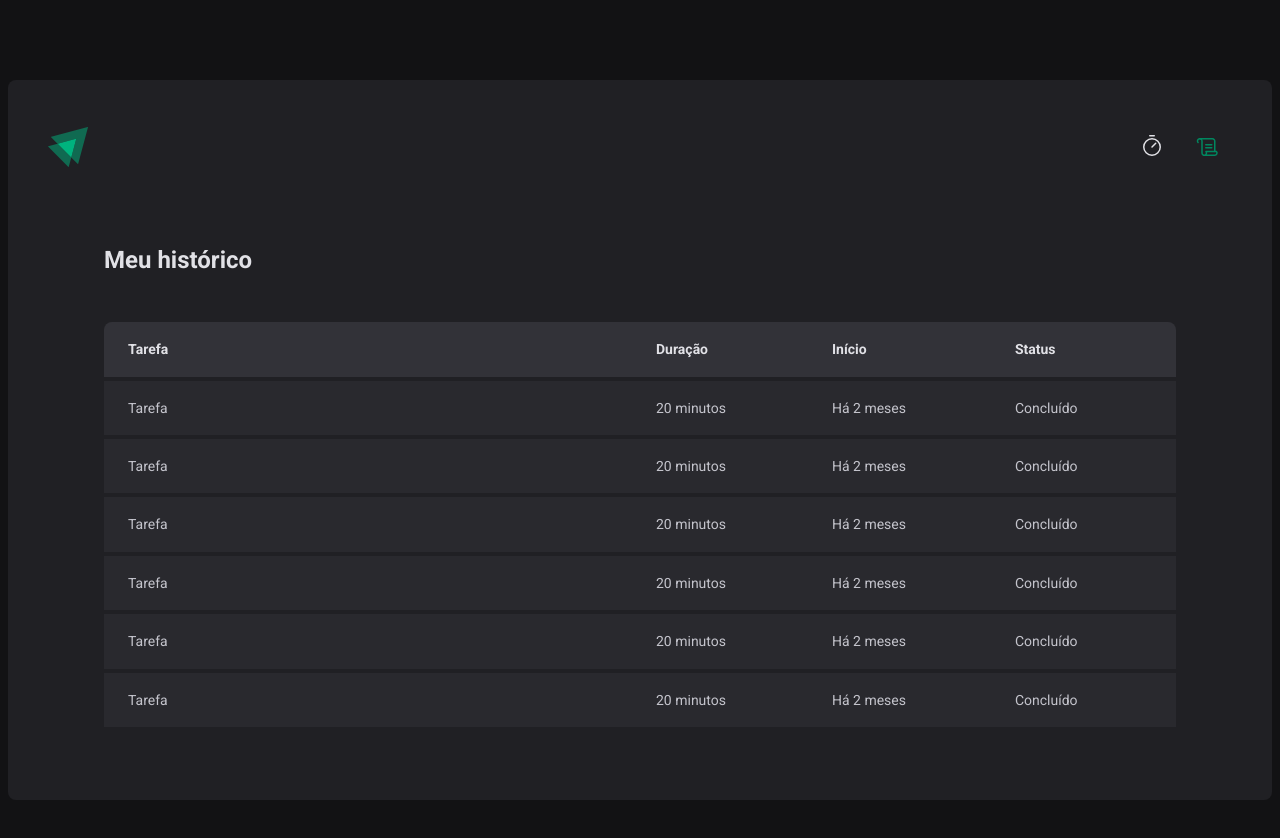
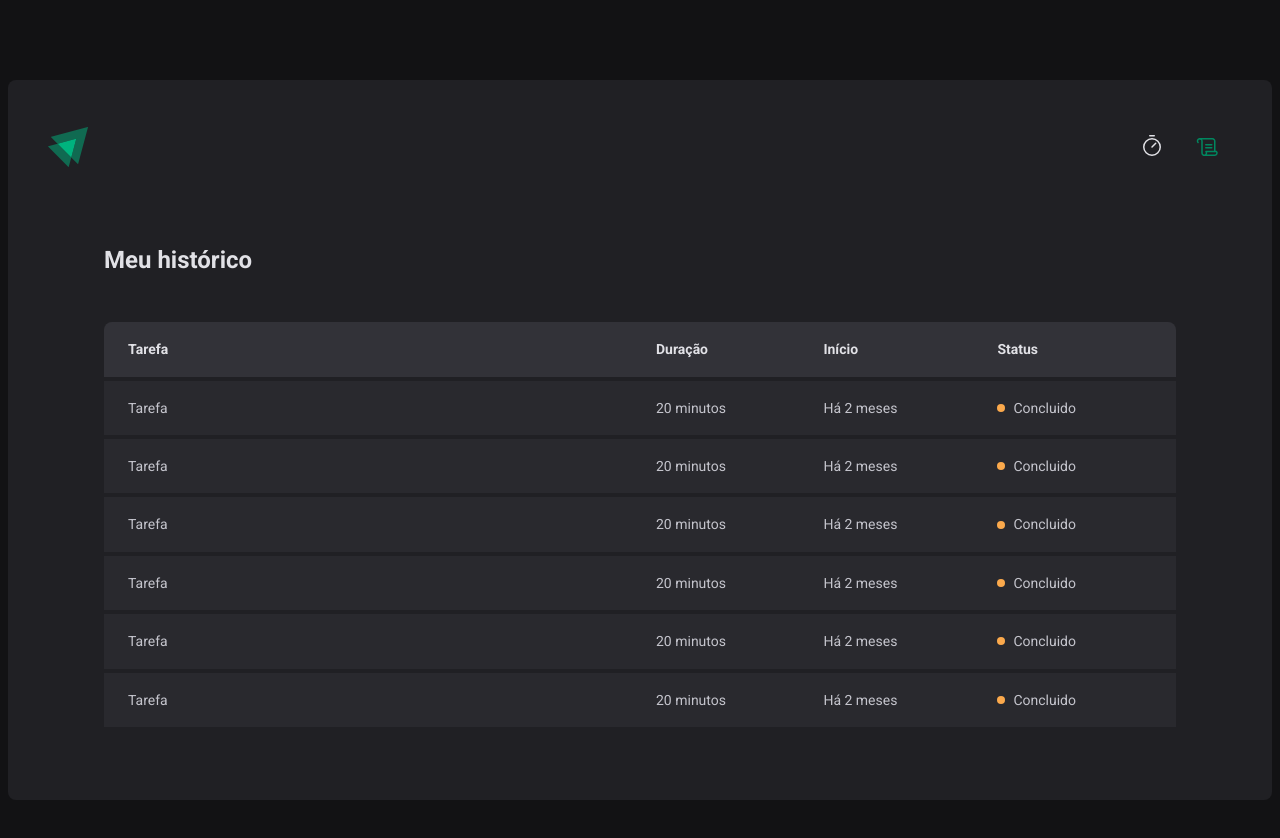
Before and after one commit to TheHumphrey/timer, a React (Vite) app: page /history in a window 1280 px wide. Shown: the top 838 px of the page. Built offline with nearby package versions, Linux system fonts and the light colour scheme.

Commit message:
feat: add status ball

```diff
--- a/src/pages/History/History.styles.ts
+++ b/src/pages/History/History.styles.ts
@@ -59,3 +59,17 @@ export const HistoryList = styled.div`
     }
   }
 `
+
+export const Status = styled.span`
+  display: flex;
+  align-items: center;
+  gap: 0.5rem;
+
+  &::before {
+    content: ' ';
+    width: 0.5rem;
+    height: 0.5rem;
+    border-radius: 9999px;
+    background: ${({ theme }) => theme['yellow-500']};
+  }
+`
--- a/src/pages/History/History.tsx
+++ b/src/pages/History/History.tsx
@@ -1,4 +1,4 @@
-import { HistoryContainer, HistoryList } from './History.styles'
+import { HistoryContainer, HistoryList, Status } from './History.styles'
 
 export const History = () => {
   return (
@@ -21,37 +21,49 @@ export const History = () => {
               <td>Tarefa</td>
               <td>20 minutos</td>
               <td>Há 2 meses</td>
-              <td>Concluído</td>
+              <td>
+                <Status> Concluido </Status>
+              </td>
             </tr>
             <tr>
               <td>Tarefa</td>
               <td>20 minutos</td>
               <td>Há 2 meses</td>
-              <td>Concluído</td>
+              <td>
+                <Status> Concluido </Status>
+              </td>
             </tr>
             <tr>
               <td>Tarefa</td>
               <td>20 minutos</td>
               <td>Há 2 meses</td>
-              <td>Concluído</td>
+              <td>
+                <Status> Concluido </Status>
+              </td>
             </tr>
             <tr>
               <td>Tarefa</td>
               <td>20 minutos</td>
               <td>Há 2 meses</td>
-              <td>Concluído</td>
+              <td>
+                <Status> Concluido </Status>
+              </td>
             </tr>
             <tr>
               <td>Tarefa</td>
               <td>20 minutos</td>
               <td>Há 2 meses</td>
-              <td>Concluído</td>
+              <td>
+                <Status> Concluido </Status>
+              </td>
             </tr>
             <tr>
               <td>Tarefa</td>
               <td>20 minutos</td>
               <td>Há 2 meses</td>
-              <td>Concluído</td>
+              <td>
+                <Status> Concluido </Status>
+              </td>
             </tr>
           </tbody>
         </table>
```
